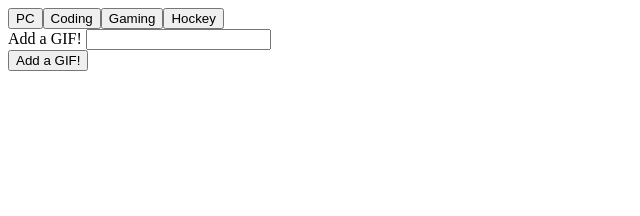
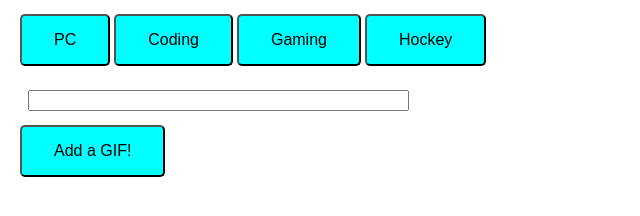
Before and after one commit to hayjmuir/giphypage, a plain HTML site: page index.html in a window 1280 px wide. Shown: the whole page, without its empty margins (0-640 px from the left). Drawn offline with nearby package versions, Linux system fonts and the light colour scheme.

Commit message:
added some styling to buttons

```diff
--- a/index.html
+++ b/index.html
@@ -8,21 +8,21 @@
     integrity="sha256-CSXorXvZcTkaix6Yvo6HppcZGetbYMGWSFlBw8HfCJo="
     crossorigin="anonymous"></script>
 
+   <link rel="stylesheet" type="text/css" href="style.css">
 
 
-
-    <title>Document</title>
+    <title>GIF Madness!</title>
 </head>
 <body>
 
    <div id="btnStorage"></div>
 
     <form id="gif-form">
-        <label for="gif-input">Add a GIF!</label>
+
         <input type="text" id="gif-input">
         <br>
 
-        <!-- Button triggers new movie to be added -->
+
         <button type="button">Add a GIF!</button>
       </form>
 
--- a/style.css
+++ b/style.css
@@ -0,0 +1,25 @@
+
+div,
+form
+ {
+  margin: 10px;
+}
+
+button{
+    margin:10px;
+    background-color: aqua;
+    border-radius: 5px;
+    padding: 15px 32px;
+    text-align: center;
+    text-decoration: none;
+    display: inline-block;
+    font-size: 16px;
+    margin: 4px 2px;
+    cursor: pointer;
+}
+
+
+input{
+    margin:10px;
+    width: 30%;
+}
```
